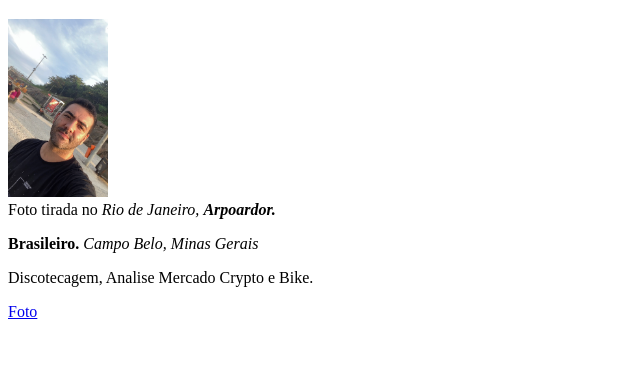
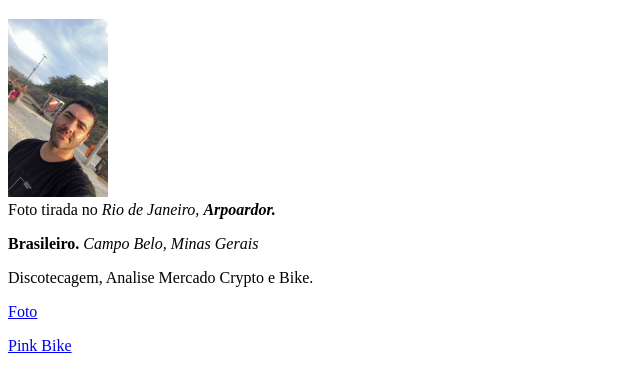
Before and after one commit to Cmcardosoo/Cmcardosoo-github.io, a plain HTML site: page index.html in a window 1280 px wide. Shown: the part 61-450 px from the top of the page, without its empty margins (0-640 px from the left). Drawn offline with Linux system fonts and the light colour scheme.

Commit message:
Colocando Link Externo Blog com click de aba nova

```diff
--- a/index.html
+++ b/index.html
@@ -15,5 +15,6 @@
     <p><b>Brasileiro.</b> <i>Campo Belo, Minas Gerais</i></p>
     <p>Discotecagem, Analise Mercado Crypto e Bike.</p>
     <p><a href="cm.jpg">Foto</a></p>
+    <p><a href="https://www.pinkbike.com/" target="_blank">Pink Bike</a></p>
   </body>
 </html>
```
